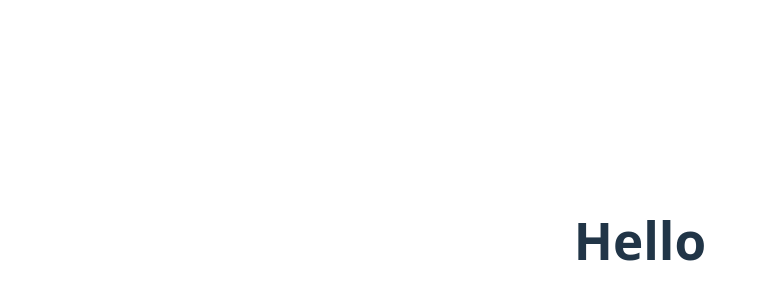
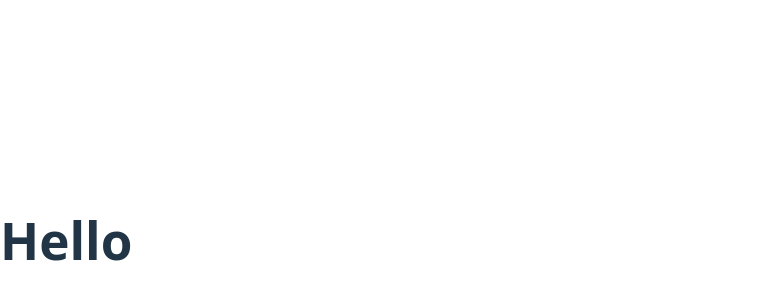
Before and after one commit to Cinumin/myportfolio, a React (Vite) app: page / in a window 1280 px wide. Shown: the part 160-460 px from the top of the page, without its empty margins (0-763 px from the left). Built offline with nearby package versions, Linux system fonts and the light colour scheme.

Commit message:
Update App.css

```diff
--- a/src/App.css
+++ b/src/App.css
@@ -1,47 +1,4 @@
-#root {
- max-width: 1280px;
- margin: 0 auto;
- padding: 2rem;
- text-align: center;
+#welcome {
+  text-align: center;
+  color: #2c3e50;
 }
-
-
-.logo {
- height: 6em;
- padding: 1.5em;
- will-change: filter;
- transition: filter 300ms;
-}
-.logo:hover {
- filter: drop-shadow(0 0 2em #646cffaa);
-}
-.logo.react:hover {
- filter: drop-shadow(0 0 2em #61dafbaa);
-}
-
-
-@keyframes logo-spin {
- from {
-   transform: rotate(0deg);
- }
- to {
-   transform: rotate(360deg);
- }
-}
-
-
-@media (prefers-reduced-motion: no-preference) {
- a:nth-of-type(2) .logo {
-   animation: logo-spin infinite 20s linear;
- }
-}
-
-
-.card {
- padding: 2em;
-}
-
-
-.read-the-docs {
- color: #ff0000;
-}
```
